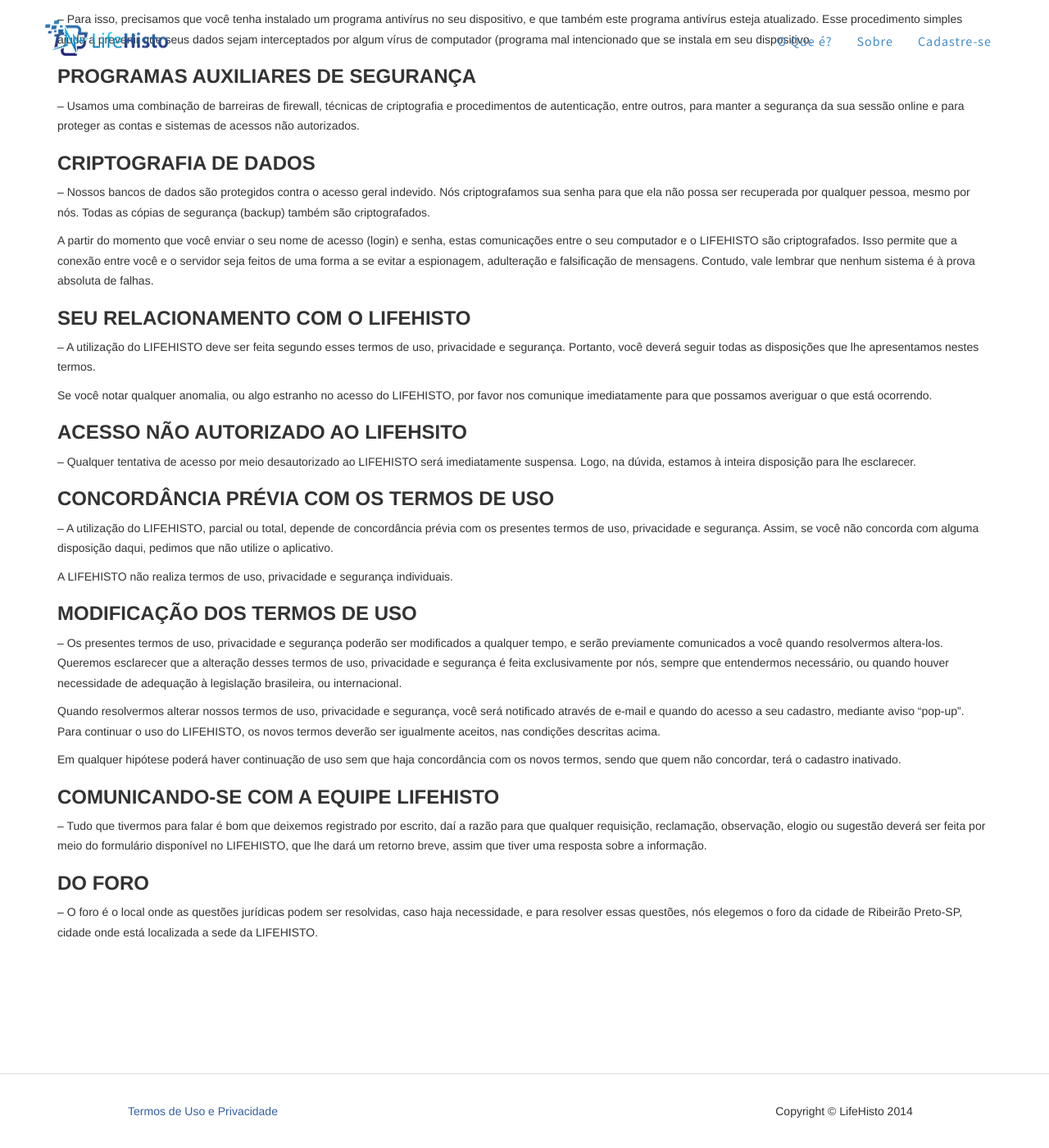
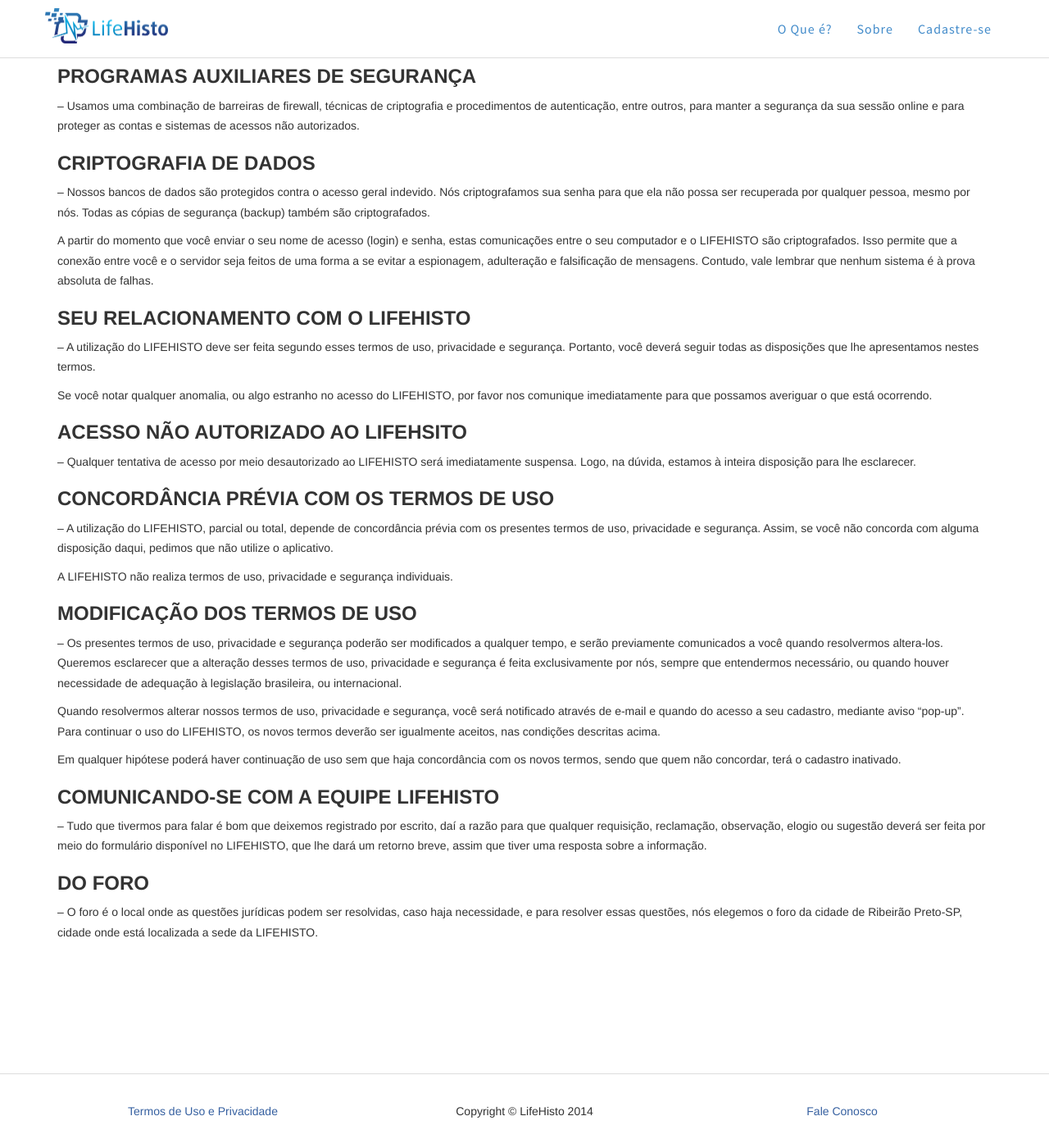
Before and after one commit to Lifehisto/lifehisto.github.io, a Jekyll site: the page built from terms/index.html, in a window 1280 px wide and 1400 px high, scrolled down 6651 px. Shown: the whole window at 82% size. Built offline with Jekyll 4.4.1, drawn with Linux system fonts in a browser that asks for light colours; nearby versions of some CDN libraries; library files that are not in the unit come from our copies.

Commit message:
Site Improvements

```diff
--- a/_config.yml
+++ b/_config.yml
@@ -1,5 +1,5 @@
 # Site settings
-title: Your awesome title
+title: LifeHisto
 email: your-email@domain.com
 description: > # this means to ignore newlines until "baseurl:"
   Write an awesome description for your new site here. You can edit this
--- a/_includes/footer.html
+++ b/_includes/footer.html
@@ -8,9 +8,12 @@
                 </ul>
             </div>
             <div class="col-md-4">
+                <span class="copyright">Copyright &copy; LifeHisto 2014</span>
             </div>
             <div class="col-md-4">
-                <span class="copyright">Copyright &copy; LifeHisto 2014</span>
+                <ul class="list-inline quicklinks">
+                    <li><a href="http://lifehisto.uservoice.com/">Fale Conosco</a></li>
+                </ul>
             </div>
         </div>
     </div>
--- a/index.html
+++ b/index.html
@@ -121,7 +121,7 @@
             </div>
             <div class="row">
                 <div class="col-lg-12">
-                    <a href="#services" class="page-scroll btn btn-xl">Cadastre-se</a>
+                    <a href="http://app.lifehisto.com" class="page-scroll btn btn-xl">Cadastre-se</a>
                 </div>
             </div>
         </div>
--- a/terms/index.html
+++ b/terms/index.html
@@ -1,6 +1,16 @@
 ---
 layout: default
 ---
+
+<style>
+
+     .navbar-default {
+          background: #FFF;
+          border-bottom: 1px solid #DDD;
+          padding: 10px 0;
+     }
+
+</style>
 
 <section>
         <div class="container">
```
Also changed, not shown: favicon.ico (added), 5 other files.
